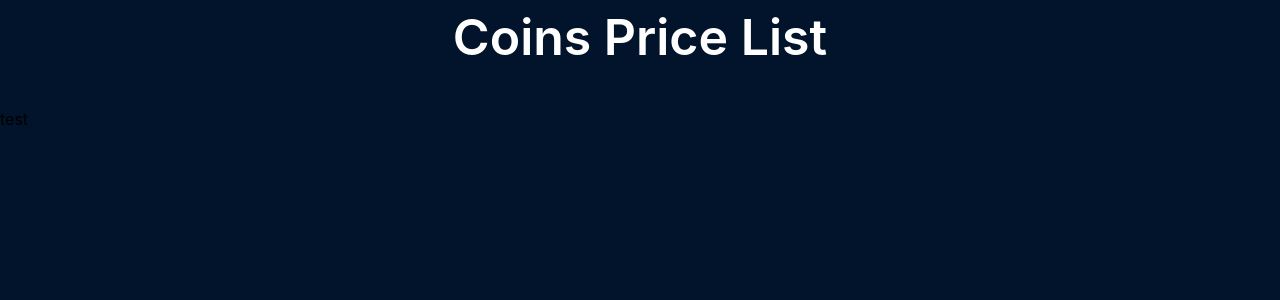
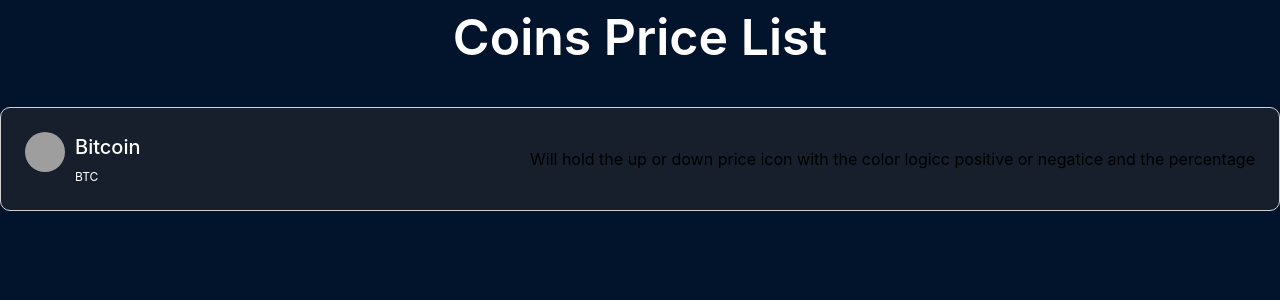
Before and after one commit to pipiskal/fullstack, a React (Vite) app in the folder coins-FE/: page / in a window 1280 px wide. Shown: the top 300 px of the page. Built offline with nearby package versions, Linux system fonts and the light colour scheme; grey boxes are pictures that could not be loaded.

Commit message:
Implemented Basic CoinAvatar component , leaving for gym

```diff
--- a/coins-FE/src/App.jsx
+++ b/coins-FE/src/App.jsx
@@ -1,11 +1,24 @@
 import { Title, Wrapper } from "./App.styles";
+import CoinPriceCard from "./components/CoinPriceCard/CoinPriceCard";
 
 const App = () => {
   return (
     <Wrapper>
       <Title>Coins Price List </Title>
 
-      <div>test</div>
+      <CoinPriceCard
+        name="Bitcoin"
+        image="https://assets.coingecko.com/coins/images/1/large/bitcoin.png?1547033579"
+        shortName="BTC"
+        currencySymbol="$"
+        currentPrice={3200023}
+        highestTwentyFourHourPrice={3200023}
+        LowestTwentyFourHourPrice={23009932}
+        twentyFourPriceChangePercentage={{
+          isPositive: true,
+          percentage: "23",
+        }}
+      />
     </Wrapper>
   );
 };
--- a/coins-FE/src/components/CoinAvatar/CoinAvatar.jsx
+++ b/coins-FE/src/components/CoinAvatar/CoinAvatar.jsx
@@ -1,7 +1,23 @@
-// import {} from './CoinAvatar.styles';
+import {
+  Wrapper,
+  CoinImage,
+  InformationWrapper,
+  Name,
+  ShortName,
+} from "./CoinAvatar.styles";
 
-const CoinAvatar = () => {
-  return <div>Will hold the coin image Name and short description</div>;
+const CoinAvatar = ({ image, name, shortName }) => {
+  return (
+    <Wrapper>
+      <CoinImage src={image} alt={`bitcoin image ${shortName}`} />
+
+      <InformationWrapper>
+        <Name>{name}</Name>
+
+        <ShortName>{shortName}</ShortName>
+      </InformationWrapper>
+    </Wrapper>
+  );
 };
 
 export default CoinAvatar;
--- /dev/null
+++ b/coins-FE/src/components/CoinAvatar/CoinAvatar.styles.js
@@ -0,0 +1,31 @@
+import styled from "styled-components";
+
+export const Wrapper = styled.div`
+  display: flex;
+  gap: 10px;
+`;
+
+export const CoinImage = styled.img`
+  width: 40px;
+  min-width: 40px;
+  height: 40px;
+  border-radius: 50%;
+`;
+
+export const InformationWrapper = styled.div`
+  display: flex;
+  flex-direction: column;
+  gap: 6px;
+`;
+
+export const Name = styled.span`
+  font-size: 20px;
+  font-weight: 500;
+  color: white;
+`;
+
+export const ShortName = styled.span`
+  font-size: 12px;
+  font-weight: 400;
+  color: white;
+`;
--- a/coins-FE/src/components/CoinPriceCard/CoinPriceCard.jsx
+++ b/coins-FE/src/components/CoinPriceCard/CoinPriceCard.jsx
@@ -12,7 +12,8 @@ import TitleDescCard from "./../TitleDescCard/TitleDescCard";
 const CoinPriceCard = ({
   name,
   shortName,
-  coinSymbol,
+  image,
+  currencySymbol,
   currentPrice,
   highestTwentyFourHourPrice,
   LowestTwentyFourHourPrice,
@@ -21,7 +22,12 @@ const CoinPriceCard = ({
   return (
     <Wrapper>
       <TitleAndPriceChangePercentage>
-        <CoinAvatar img={coinSymbol} title={name} shortName={shortName} />
+        <CoinAvatar
+          image={image}
+          title={name}
+          shortName={shortName}
+          name={name}
+        />
 
         <TwentyFourHourPriceChangePercentage
           isPositive={twentyFourPriceChangePercentage.isPositive}
@@ -29,17 +35,17 @@ const CoinPriceCard = ({
         />
       </TitleAndPriceChangePercentage>
 
-      <CurrentPrice>
+      {/* <CurrentPrice>
         <p>{currentPrice.symbol}</p>
 
         <p>{currentPrice.total}</p>
-      </CurrentPrice>
+      </CurrentPrice> */}
 
-      <TwentyFourHourHighAndLow>
+      {/* <TwentyFourHourHighAndLow>
         <TitleDescCard title={"24h HIGH"} desc={highestTwentyFourHourPrice} />
 
         <TitleDescCard title={"24h LOW"} desc={LowestTwentyFourHourPrice} />
-      </TwentyFourHourHighAndLow>
+      </TwentyFourHourHighAndLow> */}
     </Wrapper>
   );
 };
--- a/coins-FE/src/components/CoinPriceCard/CoinPriceCard.styles.js
+++ b/coins-FE/src/components/CoinPriceCard/CoinPriceCard.styles.js
@@ -1,8 +1,18 @@
 import styled from "styled-components";
 
-export const Wrapper = styled.div``;
+export const Wrapper = styled.div`
+  border: 1px solid lightGray;
+  width: 100%;
+  padding: 24px;
+  border-radius: 10px;
+  background-color: #171f2c;
+`;
 
-export const TitleAndPriceChangePercentage = styled.div``;
+export const TitleAndPriceChangePercentage = styled.div`
+  display: flex;
+  justify-content: space-between;
+  align-items: center;
+`;
 
 export const CurrentPrice = styled.div``;
 
```
